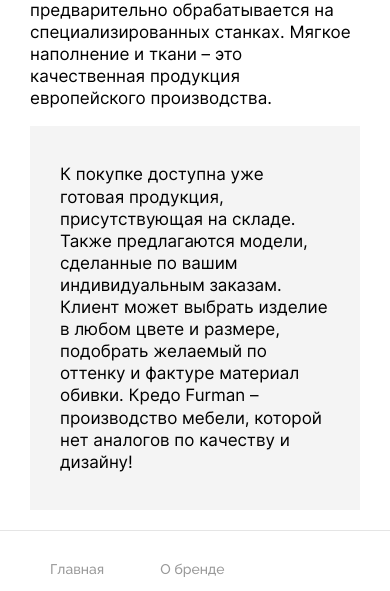
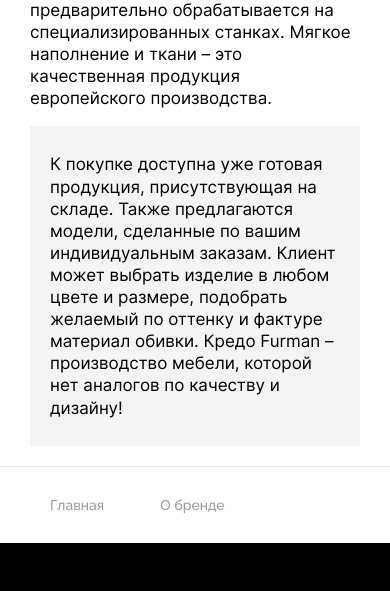
Before and after one commit to Jeltok143/furman, a plain HTML site: page about.html in a window 390 px wide. Shown: the part 2543-3134 px from the top of the page. Drawn offline with Linux system fonts and the light colour scheme.

Commit message:
about page added

```diff
--- a/css/main.css
+++ b/css/main.css
@@ -796,7 +796,7 @@
   padding: 5rem 8rem; }
   @media (max-width: 991px) {
     .about__brand-card {
-      padding: 2rem 3rem; } }
+      padding: 1rem 2rem; } }
 
 .about__brand-list {
   display: flex;
```
Also changed, not shown: 1 other file.
